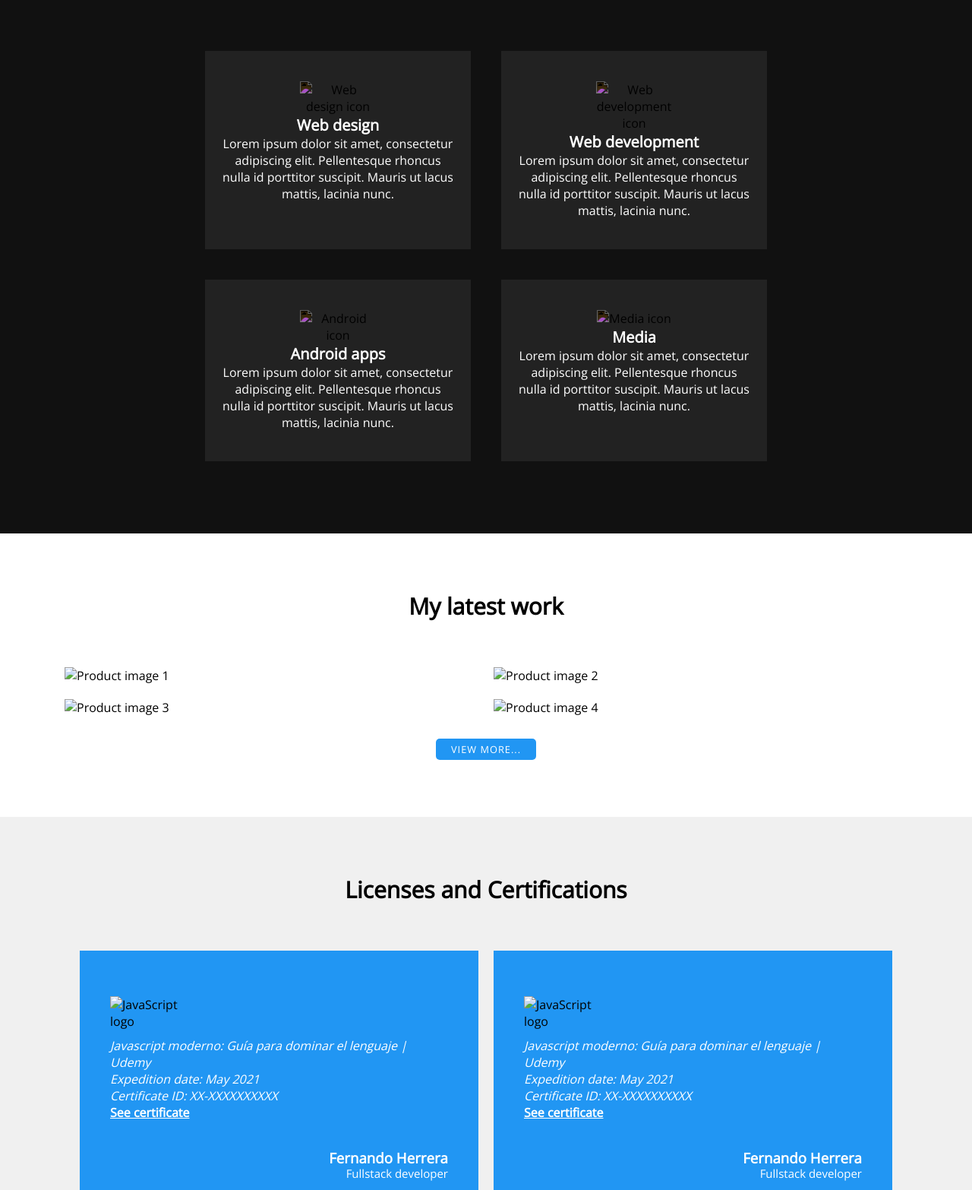
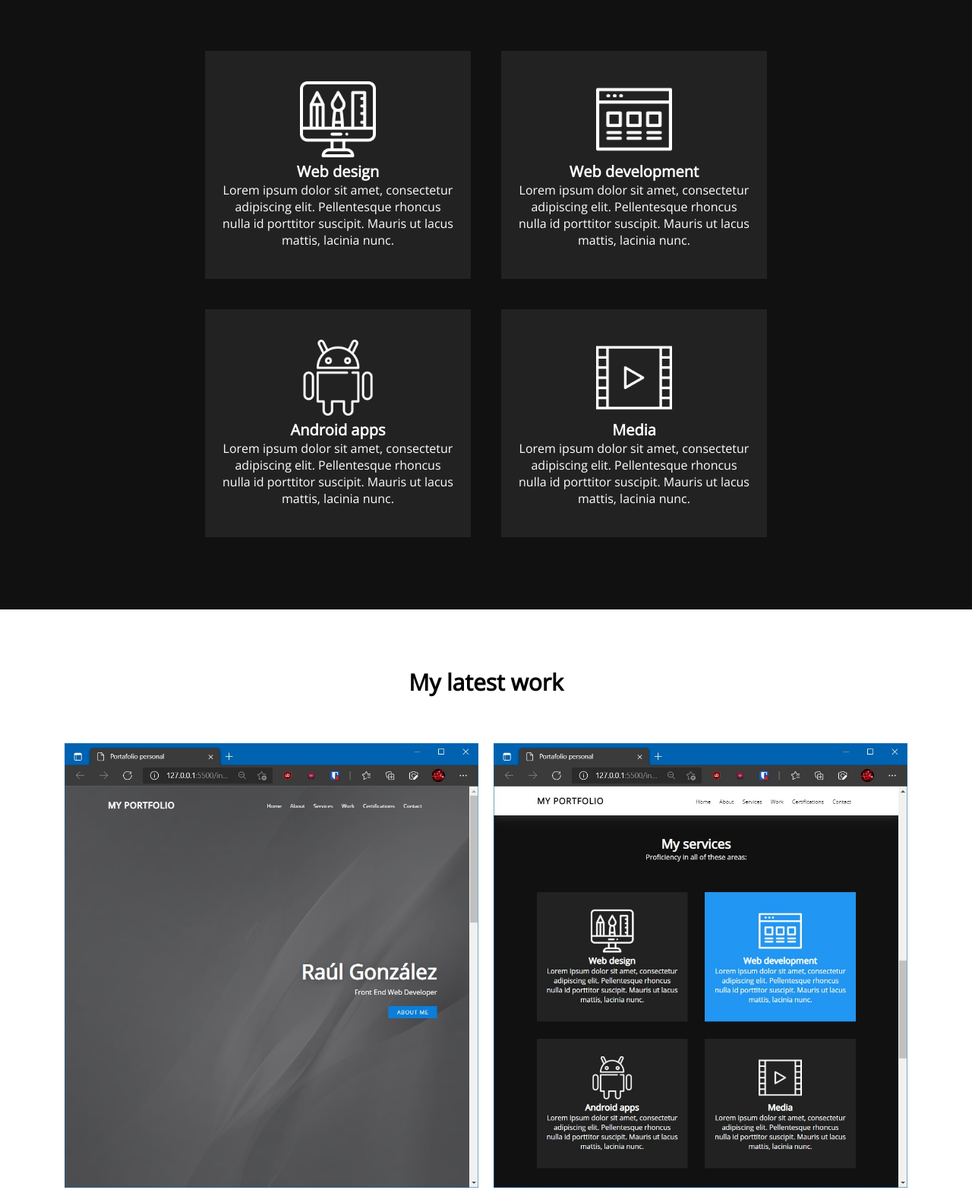
Before and after one commit to RaulGonzalezPortillo/Personal-portfolio, a plain HTML site: page index.html in a window 1280 px wide. Shown: the part 1809-3375 px from the top of the page at 76% size. Drawn offline with nearby package versions, Linux system fonts and the light colour scheme; the site is published under a folder, as on GitHub Pages, so addresses that start at the root find nothing.

Commit message:
Fixing bugs

```diff
--- a/index.html
+++ b/index.html
@@ -26,7 +26,7 @@
         <div class="textBox">
             <h2>Raúl González</h2>
             <h3>Front End Web Developer</h3>
-            <a href="/assets/documents/cvpdf.pdf" class="btn hoverable" target="_blank">Download my CV</a>
+            <a href="./assets/documents/cvpdf.pdf" class="btn hoverable" target="_blank">Download my CV</a>
         </div>
     </section>
     <section class="about" id="about">
@@ -50,22 +50,22 @@
         </div>
         <div class="content">
             <div class="servicesBox">
-                <img src="/assets/images/icon1.png" alt="Web design icon">
+                <img src="./assets/images/icon1.png" alt="Web design icon">
                 <h2>Web design</h2>
                 <p>Lorem ipsum dolor sit amet, consectetur adipiscing elit. Pellentesque rhoncus nulla id porttitor suscipit. Mauris ut lacus mattis, lacinia nunc.</p>
             </div>
             <div class="servicesBox">
-                <img src="/assets/images/icon2.png" alt="Web development icon">
+                <img src="./assets/images/icon2.png" alt="Web development icon">
                 <h2>Web development</h2>
                 <p>Lorem ipsum dolor sit amet, consectetur adipiscing elit. Pellentesque rhoncus nulla id porttitor suscipit. Mauris ut lacus mattis, lacinia nunc.</p>
             </div>
             <div class="servicesBox">
-                <img src="/assets/images/icon3.png" alt="Android icon">
+                <img src="./assets/images/icon3.png" alt="Android icon">
                 <h2>Android apps</h2>
                 <p>Lorem ipsum dolor sit amet, consectetur adipiscing elit. Pellentesque rhoncus nulla id porttitor suscipit. Mauris ut lacus mattis, lacinia nunc.</p>
             </div>
             <div class="servicesBox">
-                <img src="/assets/images/icon4.png" alt="Media icon">
+                <img src="./assets/images/icon4.png" alt="Media icon">
                 <h2>Media</h2>
                 <p>Lorem ipsum dolor sit amet, consectetur adipiscing elit. Pellentesque rhoncus nulla id porttitor suscipit. Mauris ut lacus mattis, lacinia nunc.</p>
             </div>
@@ -77,16 +77,16 @@
         </div>
         <div class="content">
             <div class="workBox">
-                <img src="/assets/images/product1.jpg" alt="Product image 1" class="hoverable">
+                <img src="./assets/images/product1.jpg" alt="Product image 1" class="hoverable">
             </div>
             <div class="workBox">
-                <img src="/assets/images/product2.jpg" alt="Product image 2" class="hoverable">
+                <img src="./assets/images/product2.jpg" alt="Product image 2" class="hoverable">
             </div>
             <div class="workBox">
-                <img src="/assets/images/product3.jpg" alt="Product image 3" class="hoverable">
+                <img src="./assets/images/product3.jpg" alt="Product image 3" class="hoverable">
             </div>
             <div class="workBox">
-                <img src="/assets/images/img1.jpg" alt="Product image 4" class="hoverable">
+                <img src="./assets/images/img1.jpg" alt="Product image 4" class="hoverable">
             </div>
             <div>
                 <a href="#" class="btn hoverable">View more...</a>
@@ -100,7 +100,7 @@
         <div class="content">
             <div class="certificationBox hoverable">
                 <div class="centerBox certificationLogo">
-                    <img src="/assets/images/js-moderno.png" alt="JavaScript logo">
+                    <img src="./assets/images/js-moderno.png" alt="JavaScript logo">
                 </div>
                 <p>Javascript moderno: Guía para dominar el lenguaje | Udemy</p>
                 <p>Expedition date: May 2021</p>
@@ -110,7 +110,7 @@
             </div>
             <div class="certificationBox hoverable">
                 <div class="centerBox certificationLogo">
-                    <img src="/assets/images/js-moderno.png" alt="JavaScript logo">
+                    <img src="./assets/images/js-moderno.png" alt="JavaScript logo">
                 </div>
                 <p>Javascript moderno: Guía para dominar el lenguaje | Udemy</p>
                 <p>Expedition date: May 2021</p>
```
